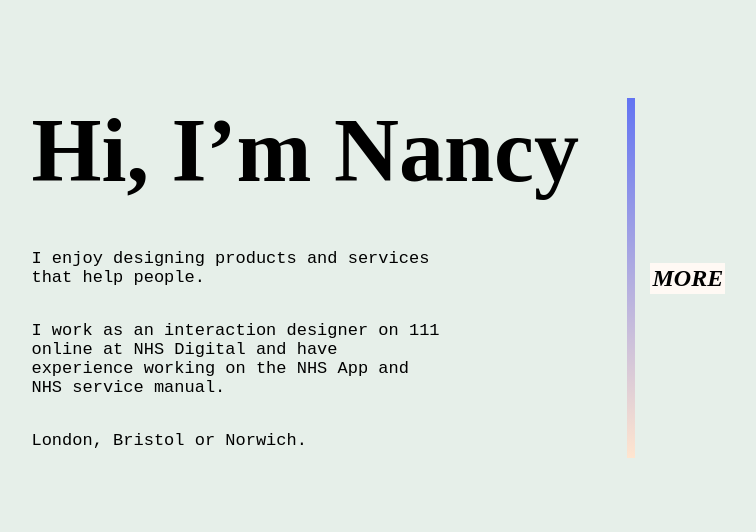
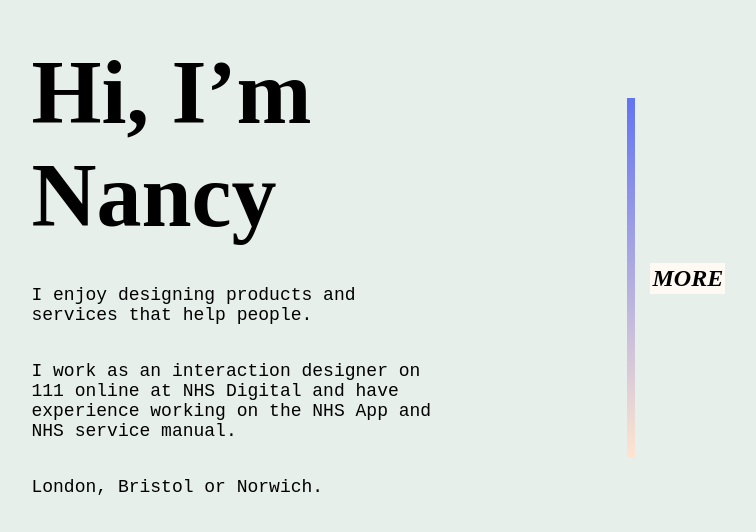
Before and after one commit to nancyhalladay24/nancyhalladay, a plain HTML site: page index.html in a window 1280 px wide. Shown: the part 130-662 px from the top of the page, without its empty margins (65-821 px from the left). Drawn offline with Linux system fonts and the light colour scheme.

Commit message:
mobile view change

```diff
--- a/index.html
+++ b/index.html
@@ -3,6 +3,7 @@
 <html>
 <head>
   <link rel="stylesheet" type="text/css"  href="styles.css">
+  <meta name="viewport" content="width=device-width, initial-scale=1" />
 </head>
 <body>
 <div class="main-wrapper">
--- a/styles.css
+++ b/styles.css
@@ -7,8 +7,8 @@ html, body {
 h1{
   font-size: 74px;
   font-family: "Georgia, serif";
-  margin-top:10px;
-  margin-bottom:30px;
+  margin-top:0px;
+  margin-bottom:20px;
 }
 
 p {
@@ -37,7 +37,7 @@ a:hover{
 .main-wrapper{
   display:flex;
   flex-direction:row;
-  width:70%;
+  width:100%;
   height:100%;
   justify-content: center;
   align-items:flex-start;
@@ -66,7 +66,7 @@ a:hover{
   flex-direction: column;
   justify-content: flex-start;
   align-items: flex-start;
-  width:100%;
+  width:90%;
 }
 
 .menu-mobile{
@@ -117,11 +117,19 @@ h1{
 }
 
 p{
-  font-size:17px;
+  font-size:18px;
 }
 
 a{
   font-size: 24px;
+}
+
+.main-wrapper{
+  width:70%;
+}
+
+.header{
+  width:90%;
 }
 
 .homepage-content{
```
